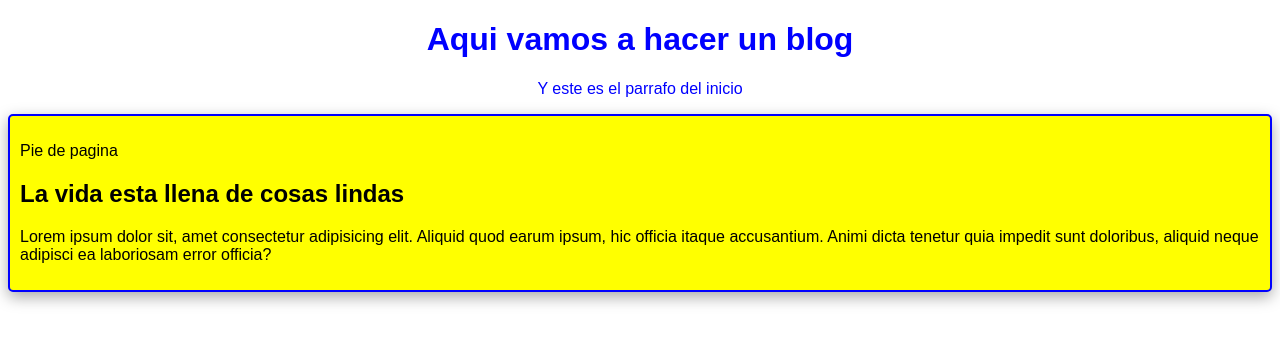
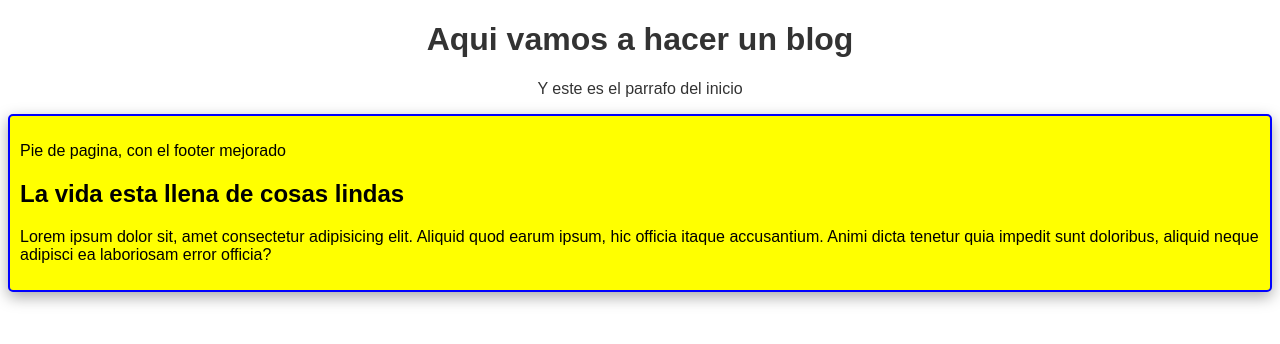
Before and after one commit to Federicovilla09/Blog, a plain HTML site: page Blog/index.html in a window 1280 px wide. Drawn offline with Linux system fonts and the light colour scheme.

Commit message:
Cambie el color de la fuente

```diff
--- a/Blog/index.html
+++ b/Blog/index.html
@@ -13,7 +13,7 @@
 
     <div id="footer">
       <footer>
-        <p>Pie de pagina</p>
+        <p>Pie de pagina, con el footer mejorado</p>
 
         <h2>La vida esta llena de cosas lindas</h2>
 
--- a/Blog/style.css
+++ b/Blog/style.css
@@ -1,7 +1,7 @@
 body {
   text-align: center;
   font-family: Arial, Helvetica, sans-serif;
-  color: blue;
+  color: #333;
 }
 
 footer {
```
